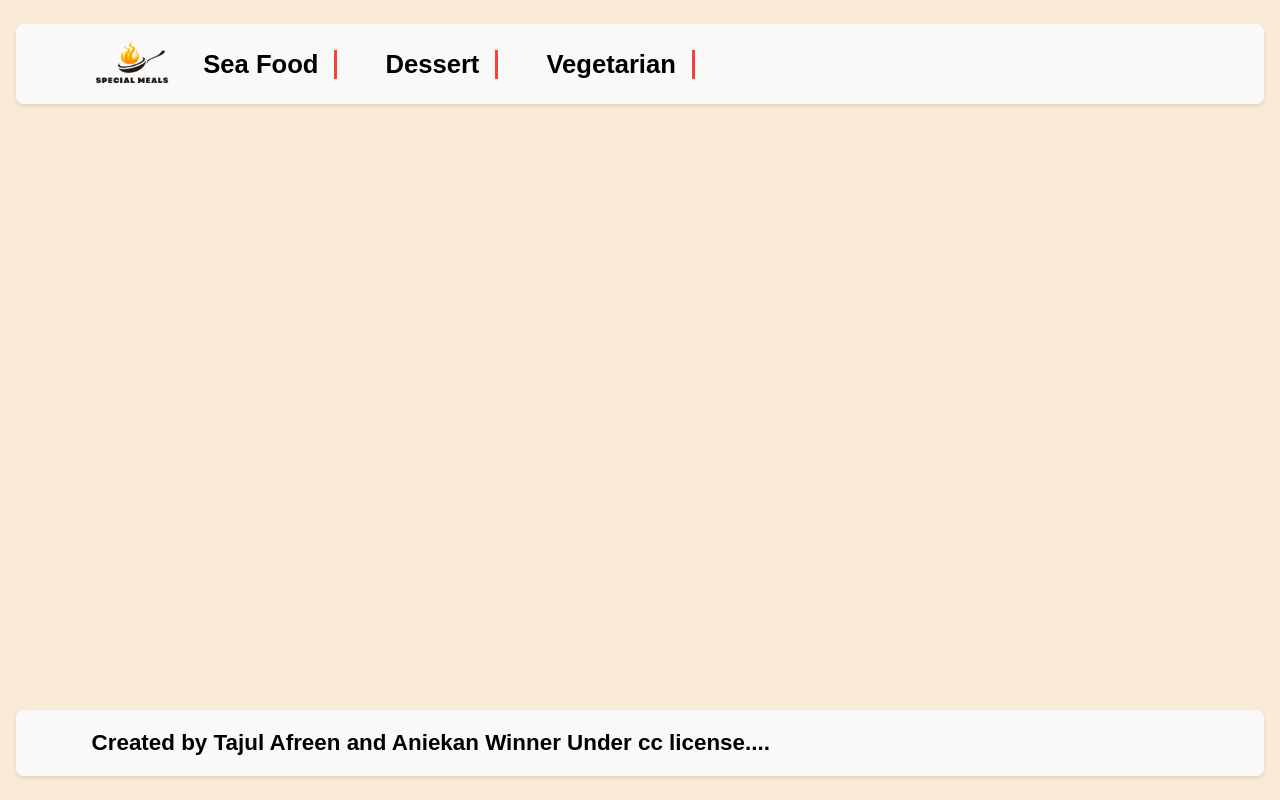
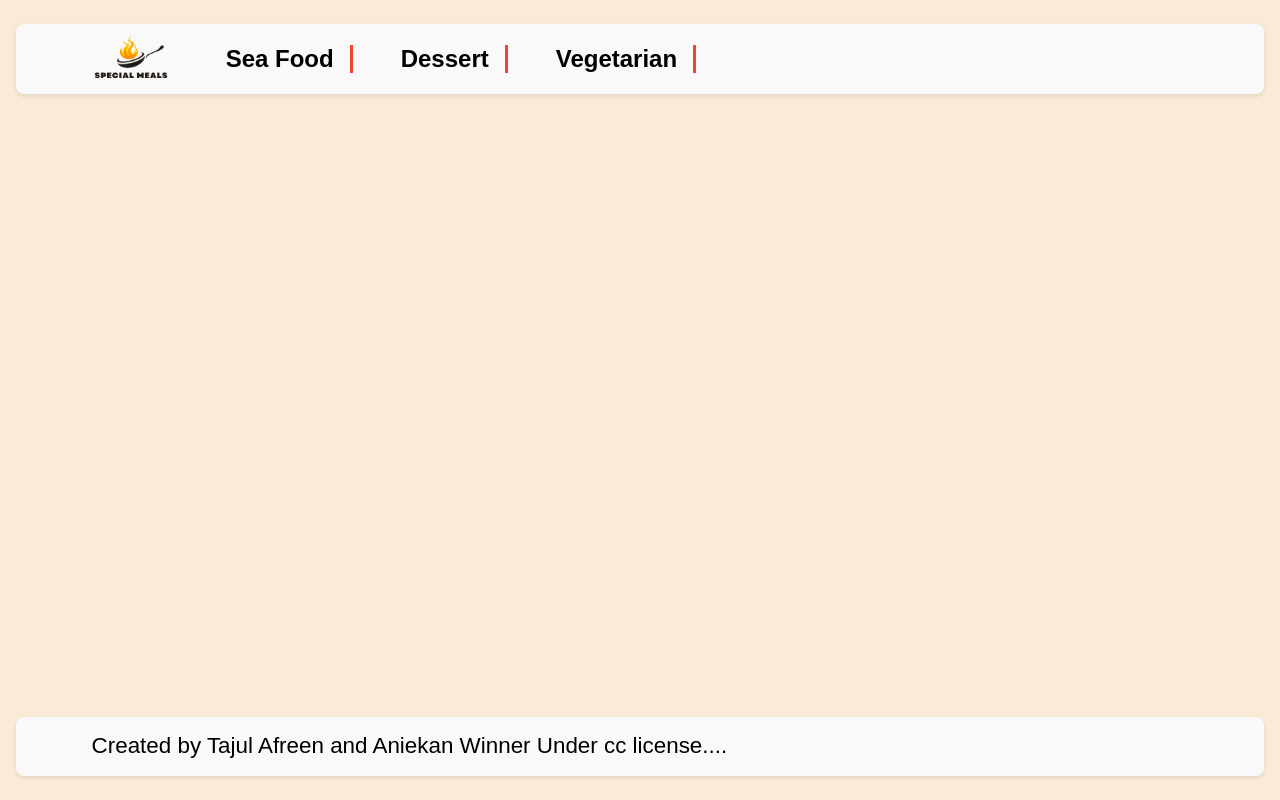
Before and after one commit to DevaWinner/special-meals, a website built with webpack: page src/index.html in a window 1280 px wide. Built offline with nearby package versions, Linux system fonts and the light colour scheme; no server answers; a web font is replaced by a local one.

```diff
--- a/src/styles/style.css
+++ b/src/styles/style.css
@@ -29,7 +29,7 @@
   background-color: var(--second);
   border-radius: 8px;
   box-shadow: 0 2px 4px rgba(0, 0, 0, 0.1);
-  height: 80px;
+  height: 70px;
   width: 95%;
   align-items: center;
   position: relative;
@@ -56,12 +56,12 @@
   gap: 2em;
   list-style-type: none;
   width: 100%;
+  margin-left: 1.5em;
 }
 
 .nav-links a {
   text-decoration: none;
   color: black;
-  font-weight: bold;
 }
 
 .nav-links li {
@@ -75,8 +75,8 @@
 
 p {
   font-family: 'Belanosima', sans-serif;
-  font-size: 1.6rem;
-  font-weight: 600;
+  font-size: 1.5rem;
+  font-weight: 550;
 }
 
 /* ======== Items display styling ======= */
@@ -89,7 +89,7 @@
 .container {
   display: grid;
   grid-template-columns: repeat(3, auto);
-  grid-gap: 4.5em;
+  grid-gap: 5em;
   width: 75%;
   margin: 1.5em 5em;
 }
@@ -101,7 +101,7 @@
   background-color: var(--second);
   border-radius: 8px;
   box-shadow: 0 2px 4px rgba(0, 0, 0, 0.1);
-  height: 480px;
+  height: 440px;
   width: 400px;
   gap: 1em;
   transition: transform 0.1s ease-in-out;
@@ -192,7 +192,7 @@
 
 .license {
   font-size: 1.4rem;
-  font-weight: 600;
+  font-weight: 500;
   padding: 0 5%;
 }
 
```
